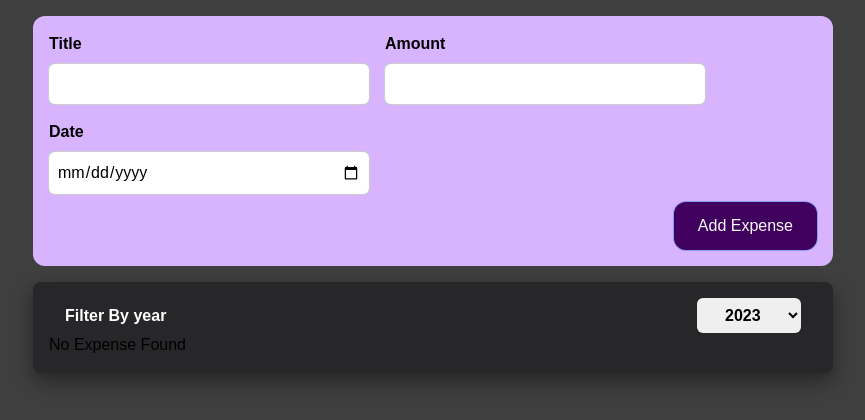
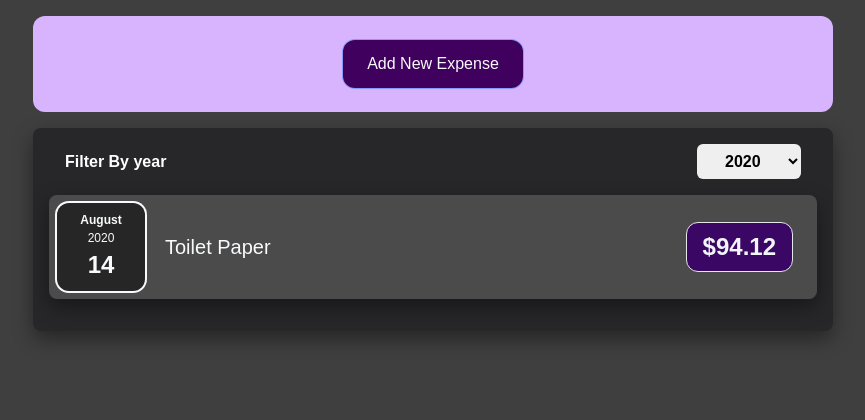
Before and after one commit to sadman59m/Expense-tracker, a React (Create React App) app: page / in a window 1280 px wide. Shown: the top 420 px of the page, without its empty margins (207-1072 px from the left). Built offline with nearby package versions, Linux system fonts and the light colour scheme.

Commit message:
Add new Expens and cancel button

```diff
--- a/src/components/Expenses/ExpenseItems.js
+++ b/src/components/Expenses/ExpenseItems.js
@@ -6,6 +6,7 @@
 
 const ExpenseItems = (props) => {
   return (
+    <li>
       <Card className="expense-item">
         <ExpenseDate date={props.date} />
         <div className="expense-item__description">
@@ -13,6 +14,7 @@
           <div className="expense-item__price">${props.amount}</div>
         </div>
       </Card>
+    </li>
   );
 };
 
--- a/src/components/Expenses/Expenses.js
+++ b/src/components/Expenses/Expenses.js
@@ -1,12 +1,12 @@
 import React, { useState } from "react";
 
-import ExpenseItems from "./ExpenseItems";
 import "./Expenses.css";
 import Card from "../UI/Card";
 import ExpenseFilter from "./ExpenseFilter";
+import ExpensesList from "./ExpensesList";
 
 const Expenses = (props) => {
-  const [filteredYear, setFilteredYear] = useState("");
+  const [filteredYear, setFilteredYear] = useState("2020");
 
   const onChangeFilterHandler = (year) => {
     setFilteredYear(year);
@@ -16,25 +16,13 @@
     return expense.date.getFullYear().toString() === filteredYear;
   });
 
-  let expenseContents = <p>No Expense Found</p>;
-  if (filteredExpenses.length > 0) {
-    expenseContents = filteredExpenses.map((expense) => (
-      <ExpenseItems
-        key={expense.id}
-        title={expense.title}
-        amount={expense.amount}
-        date={expense.date}
-      />
-    ));
-  }
-
   return (
     <Card className="expenses">
       <ExpenseFilter
         selected={filteredYear}
         onChangeFilter={onChangeFilterHandler}
       />
-      {expenseContents}
+      <ExpensesList items={filteredExpenses} />
     </Card>
   );
 };
--- /dev/null
+++ b/src/components/Expenses/ExpensesList.css
@@ -0,0 +1,7 @@
+.expense-list {
+  @apply list-none;
+}
+
+.expense-list__fallback {
+  @apply text-[#fff] font-bold text-center;
+}
--- /dev/null
+++ b/src/components/Expenses/ExpensesList.js
@@ -0,0 +1,25 @@
+import React from "react";
+
+import ExpenseItems from "./ExpenseItems";
+import "./ExpensesList.css";
+
+const ExpensesList = (props) => {
+  if (props.items.length === 0) {
+    return <h2 className="expense-list__fallback">No Expense Found.</h2>;
+  }
+
+  return (
+    <ul className="expenses-list">
+      {props.items.map((expense) => (
+        <ExpenseItems
+          key={expense.id}
+          title={expense.title}
+          amount={expense.amount}
+          date={expense.date}
+        />
+      ))}
+    </ul>
+  );
+};
+
+export default ExpensesList;
--- a/src/components/NewExpense/ExpenseForm.js
+++ b/src/components/NewExpense/ExpenseForm.js
@@ -66,6 +66,9 @@
         </div>
       </div>
       <div className="new-expense__action">
+        <button type="button" onClick={props.onCancel}>
+          Cancel
+        </button>
         <button type="submit">Add Expense</button>
       </div>
     </form>
--- a/src/components/NewExpense/NewExpense.css
+++ b/src/components/NewExpense/NewExpense.css
@@ -1,11 +1,11 @@
 .new-expense {
   @apply bg-purple-300 p-4
   mx-auto my-4 w-[50rem]
-  max-w-[95%] rounded-[12px];
+  max-w-[95%] rounded-[12px] text-center;
 }
 
 .new-expense button {
-  @apply text-inherit px-6 py-3
+  @apply text-inherit px-6 py-3 m-2
   ring-1 bg-[#40005d] text-slate-50
   rounded-[12px] hover:bg-[#510674] hover:border-[#510674]
   active:bg-[#510674] active:border-[#510674];
--- a/src/components/NewExpense/NewExpense.js
+++ b/src/components/NewExpense/NewExpense.js
@@ -1,9 +1,11 @@
-import React from "react";
+import React, { useState } from "react";
 
 import "./NewExpense.css";
 import ExpenseForm from "./ExpenseForm";
 
 const NewExpense = (props) => {
+  const [isEditing, setIsEditing] = useState(false);
+
   const onSaveExpenseHandler = (enteredExpenseData) => {
     const expenseData = {
       ...enteredExpenseData,
@@ -11,9 +13,25 @@
     };
     props.onAddExpense(expenseData);
   };
+
+  const startEditingHandler = () => {
+    setIsEditing(true);
+  };
+  const stopEditingHandler = () => {
+    setIsEditing(false);
+  };
+
   return (
     <div className="new-expense">
-      <ExpenseForm onSaveExpense={onSaveExpenseHandler} />
+      {!isEditing && (
+        <button onClick={startEditingHandler}>Add New Expense</button>
+      )}
+      {isEditing && (
+        <ExpenseForm
+          onSaveExpense={onSaveExpenseHandler}
+          onCancel={stopEditingHandler}
+        />
+      )}
     </div>
   );
 };
```
Lines whose indentation alone changed are shown as unchanged.
